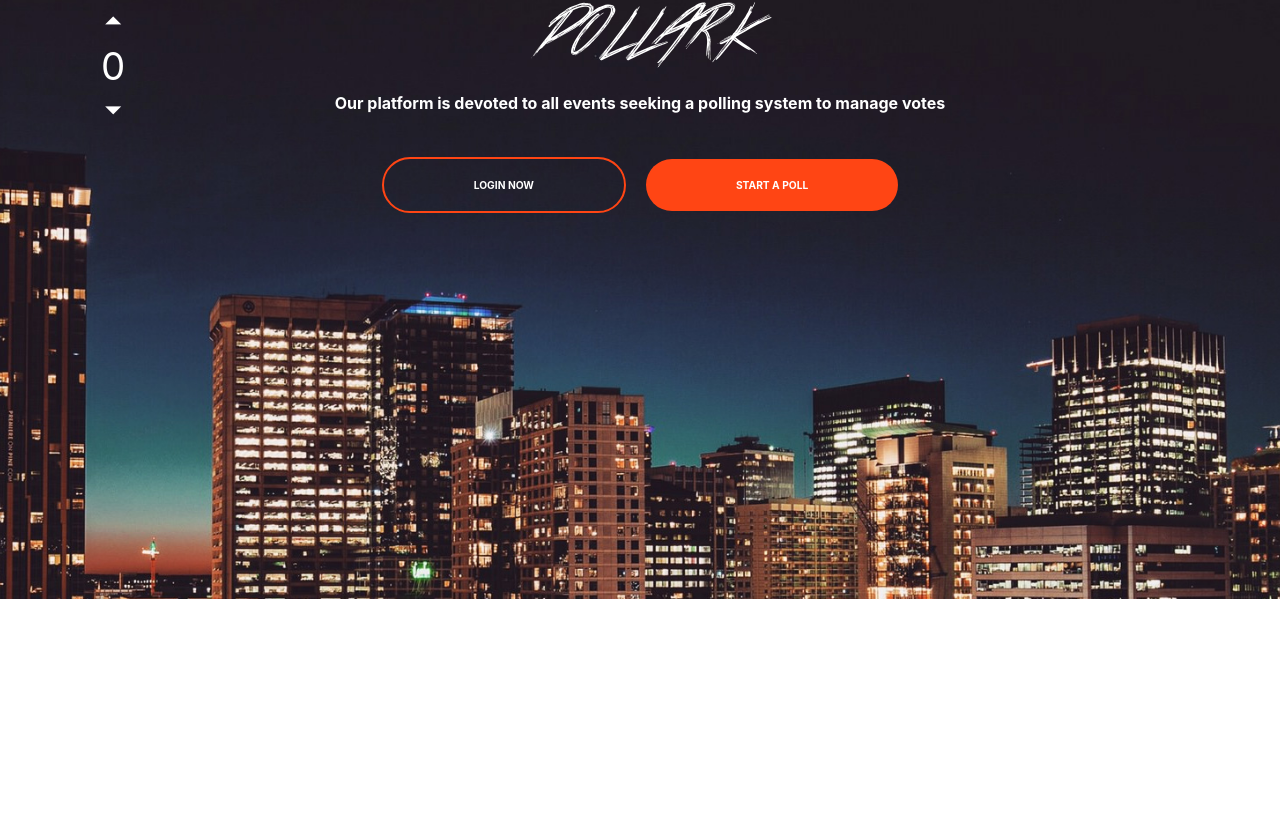
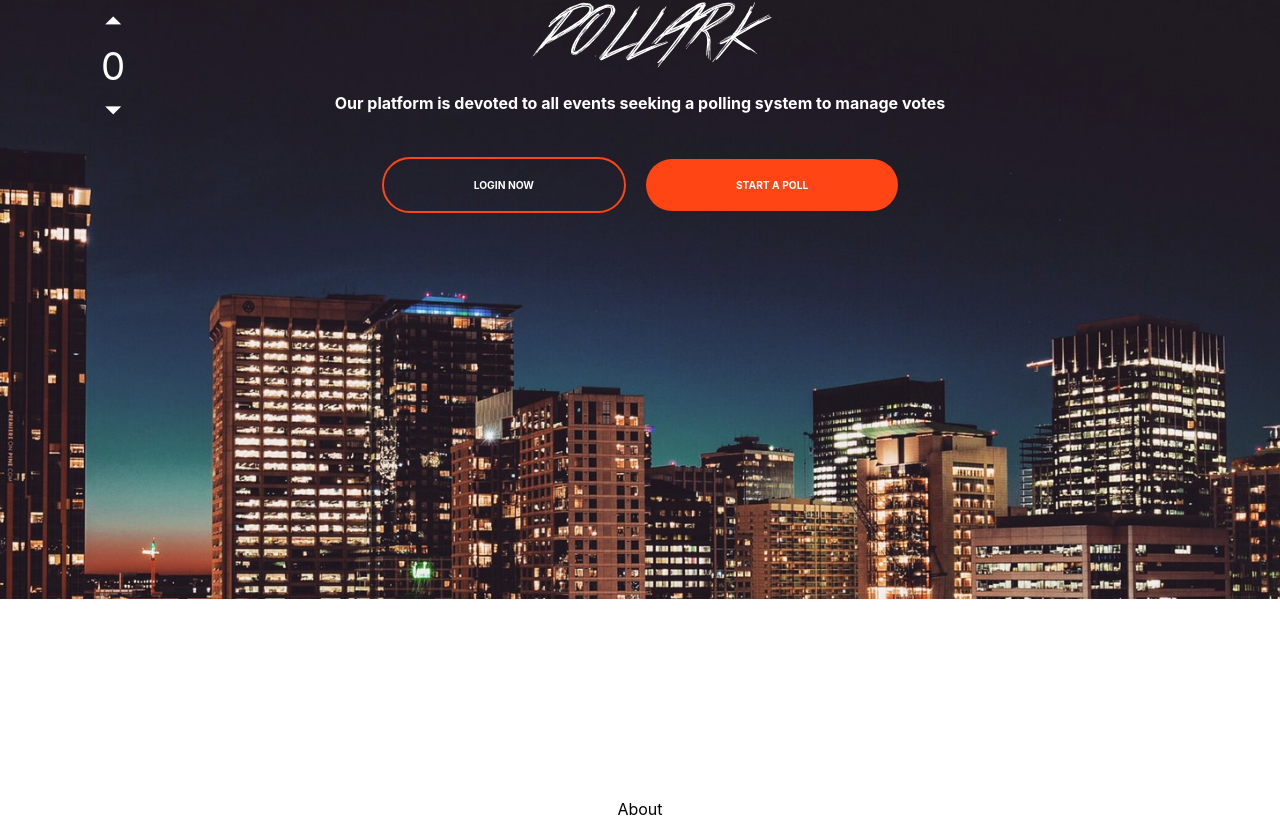
Before and after one commit to codebarz/pollark, a React (Create React App) app in the folder client/: page / in a window 1280 px wide. Shown: the part 201-1020 px from the top of the page. Before the commit the page ends 800 px from the top, so only its background shows below. Built offline with nearby package versions, Linux system fonts and the light colour scheme.

Commit message:
Increased app height to 100%

```diff
--- a/client/public/assets/css/main.css
+++ b/client/public/assets/css/main.css
@@ -15,6 +15,10 @@ body {
   background: url('../img/event.jpg') no-repeat center;
   background-size: cover;
 }
+#root,
+.App {
+  height: 100%;
+}
 .dim {
   position: absolute;
   width: 100%;
--- a/client/src/App.tsx
+++ b/client/src/App.tsx
@@ -4,12 +4,14 @@ import './App.css';
 /** Components */
 import Navbar from './Components/Navbar';
 import Header from './Components/Header';
+import About from './Components/About';
 
 const App: React.FC = () => {
   return (
     <div className="App">
       <Navbar />
       <Header />
+      <About />
     </div>
   );
 };
--- a/client/src/Components/About/index.tsx
+++ b/client/src/Components/About/index.tsx
@@ -1,5 +1,7 @@
 import React from 'react';
 
-function About() {}
+function About() {
+  return <p>About</p>;
+}
 
 export default About;
```
